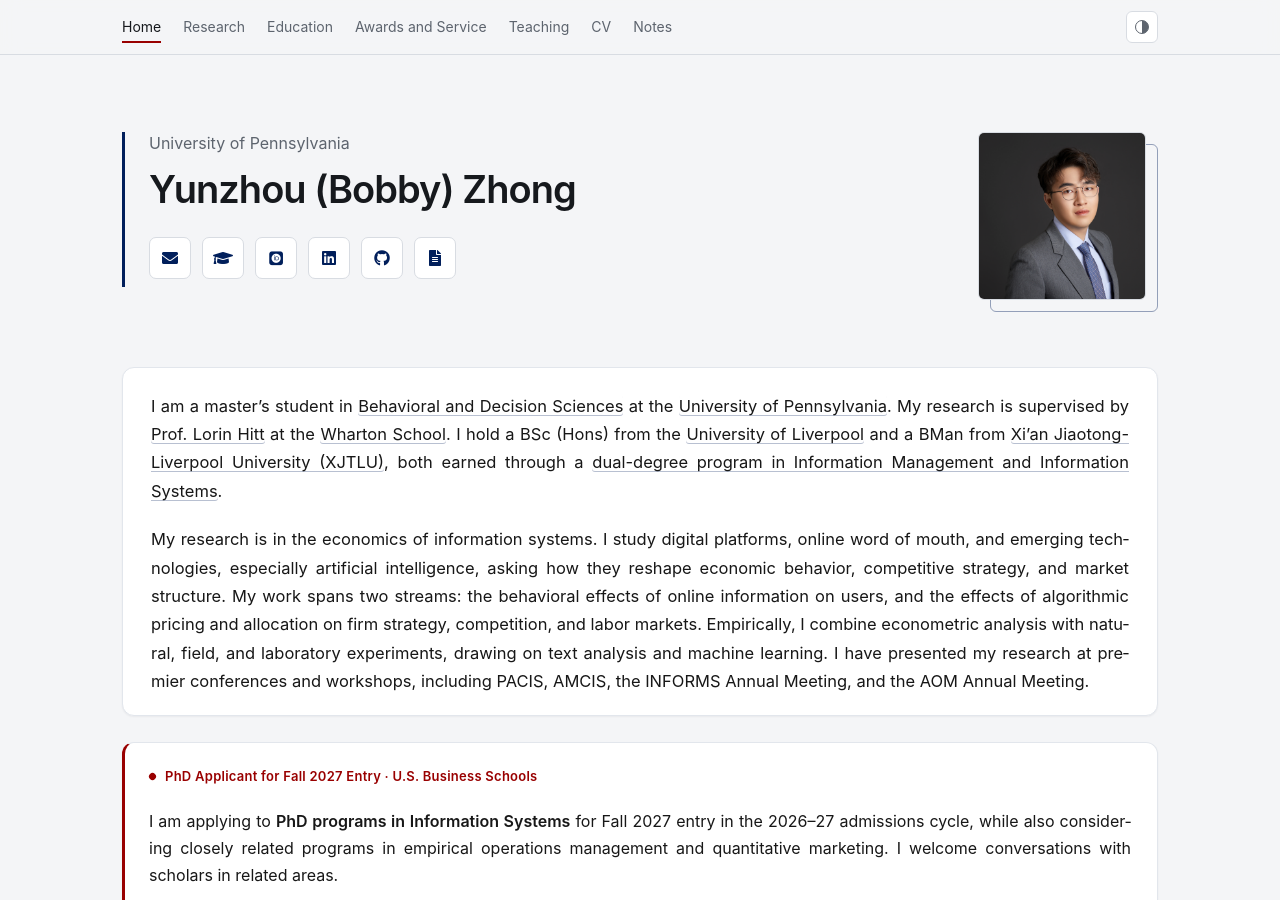
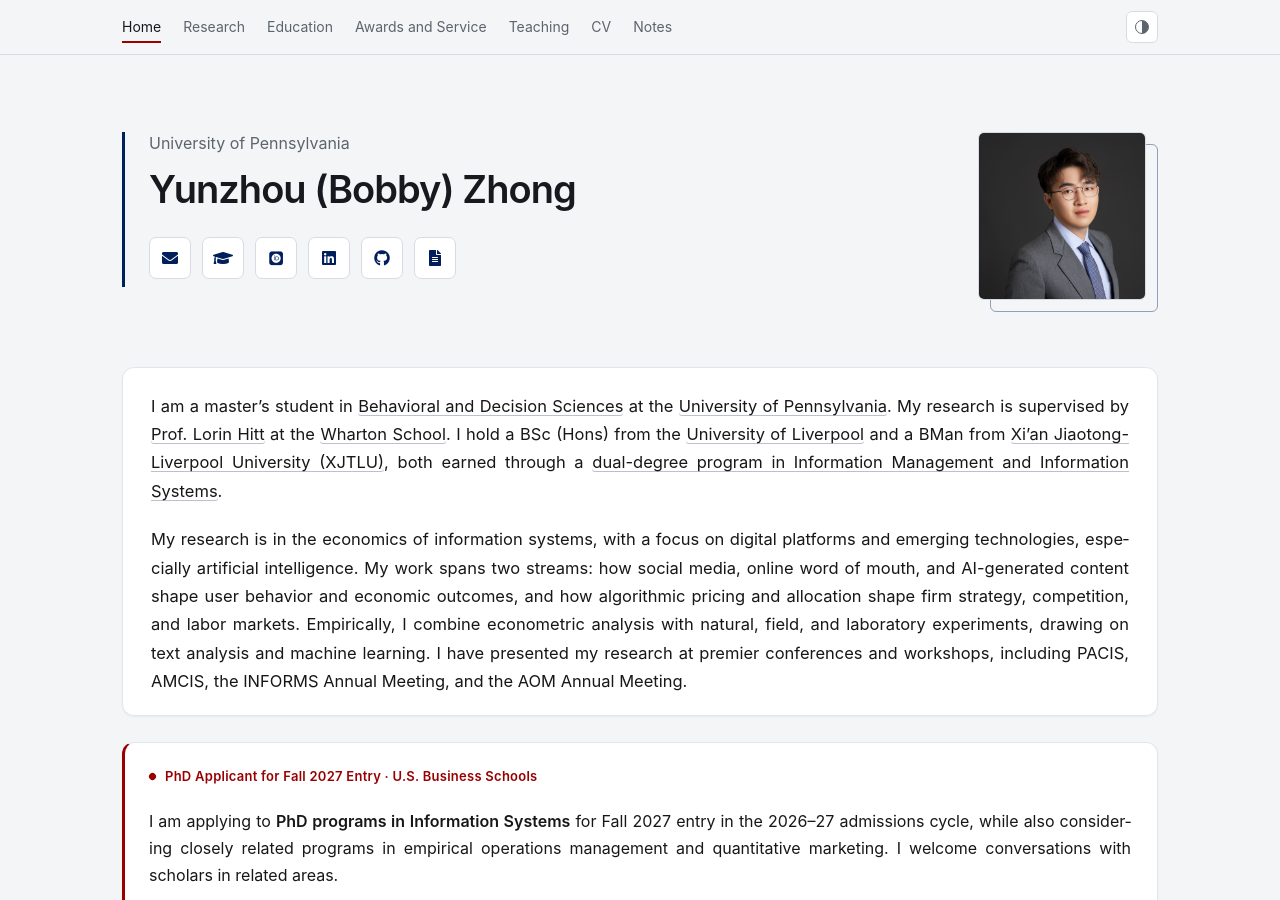
Before and after one commit to bobbyZhong10/bobbyzhong10.github.io, a Jekyll site: the page built from _pages/about.md, in a window 1280 px wide and 900 px high. Built offline with Jekyll 4.4.1, drawn with Linux system fonts in a browser that asks for light colours; some web fonts are replaced.

Commit message:
Update about.md

```diff
--- a/_pages/about.md
+++ b/_pages/about.md
@@ -12,7 +12,7 @@
 <section class="home-intro-card" markdown="1">
 I am a master’s student in [Behavioral and Decision Sciences](https://www.lps.upenn.edu/degree-programs/mbds) at the [University of Pennsylvania](https://www.upenn.edu/). My research is supervised by [Prof. Lorin Hitt](https://oid.wharton.upenn.edu/profile/lhitt/) at the [Wharton School](https://www.wharton.upenn.edu/). I hold a BSc (Hons) from the [University of Liverpool](https://www.liverpool.ac.uk/) and a BMan from [Xi’an Jiaotong-Liverpool University (XJTLU)](https://www.xjtlu.edu.cn/en), both earned through a [dual-degree program in Information Management and Information Systems](https://www.xjtlu.edu.cn/en/study/undergraduate/information-management-and-information-systems).
 
-My research is in the economics of information systems. I study digital platforms, online word of mouth, and emerging technologies, especially artificial intelligence, asking how they reshape economic behavior, competitive strategy, and market structure. My work spans two streams: the behavioral effects of online information on users, and the effects of algorithmic pricing and allocation on firm strategy, competition, and labor markets. Empirically, I combine econometric analysis with natural, field, and laboratory experiments, drawing on text analysis and machine learning. I have presented my research at premier conferences and workshops, including PACIS, AMCIS, the INFORMS Annual Meeting, and the AOM Annual Meeting.
+My research is in the economics of information systems, with a focus on digital platforms and emerging technologies, especially artificial intelligence. My work spans two streams: how social media, online word of mouth, and AI-generated content shape user behavior and economic outcomes, and how algorithmic pricing and allocation shape firm strategy, competition, and labor markets. Empirically, I combine econometric analysis with natural, field, and laboratory experiments, drawing on text analysis and machine learning. I have presented my research at premier conferences and workshops, including PACIS, AMCIS, the INFORMS Annual Meeting, and the AOM Annual Meeting.
 </section>
 
 <div class="phd-callout">
```
